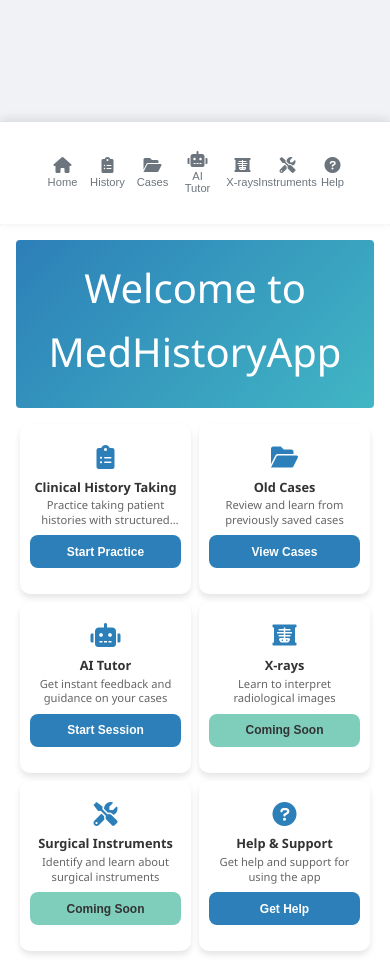
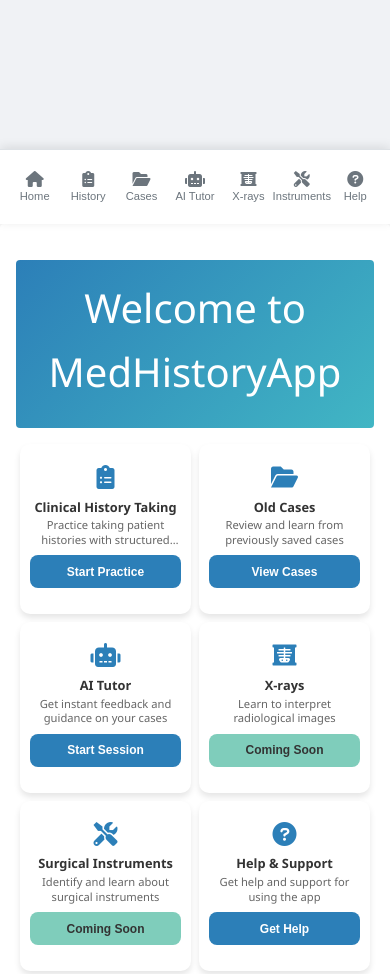
Before and after one commit to sparsh1616/MedHistoryApp, a website: page public/index.html in a window 390 px wide. Shown: the part 620-1594 px from the top of the page. Drawn offline with nearby package versions, Linux system fonts and the light colour scheme.

Commit message:
Fix mobile layout: Show mobile navigation footer and ensure dashboard content is visible

```diff
--- a/public/styles.css
+++ b/public/styles.css
@@ -698,6 +698,11 @@ footer p {
 }
 
 .dashboard-section.active {
+    display: block !important;
+}
+
+/* Ensure dashboard is visible by default */
+#dashboard {
     display: block;
 }
 
@@ -1236,10 +1241,18 @@ footer p {
     justify-content: space-between;
     align-items: center;
     width: 100%;
+    height: auto;
+    min-height: 60px;
 }
 
 .app-container {
     padding-top: 80px; /* Account for fixed header */
+    min-height: 100vh;
+}
+
+main {
+    margin-top: 0;
+    padding-top: 0;
 }
 
 /* Global Navigation Dropdown */
@@ -1397,6 +1410,7 @@ footer p {
     border-top: 1px solid #dee2e6;
     box-shadow: 0 -2px 10px rgba(0,0,0,0.1);
     z-index: 1000;
+    padding: 8px 0;
 }
 
 .mobile-nav-container {
@@ -1404,6 +1418,7 @@ footer p {
     justify-content: space-around;
     align-items: center;
     padding: 0.5rem;
+    max-width: 100%;
 }
 
 .mobile-nav-btn {
@@ -1561,11 +1576,26 @@ footer p {
     }
 
     .mobile-nav-footer {
-        display: block;
+        display: block !important;
     }
 
     .app-container {
         padding-bottom: 80px; /* Account for fixed footer */
+    }
+
+    .content-area {
+        padding-bottom: 100px; /* Extra space for mobile footer */
+    }
+
+    /* Ensure main content is visible */
+    main {
+        margin-top: 0;
+        padding-top: 20px;
+    }
+
+    /* Make sure dashboard content is visible */
+    .dashboard-section.active {
+        display: block !important;
     }
 }
 
```
